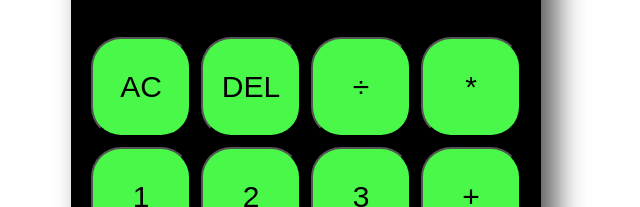
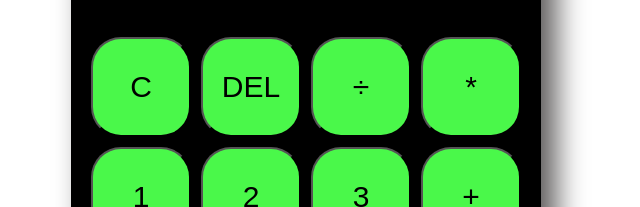
Before and after one commit to kaidenkliegl/calculator, a plain HTML site: page index.html in a window 1280 px wide. Shown: the part 313-520 px from the top of the page, 334-974 px from the left. Drawn offline with Linux system fonts and the light colour scheme.

Commit message:
adjusted clear button

```diff
--- a/index.html
+++ b/index.html
@@ -14,7 +14,7 @@
             <div class="light"></div>
         </div>
                 <div class="grid">
-                    <button id ='data-all-clear'>AC</button>
+                    <button id ='data-all-clear'>C</button>
                     <button class = 'delete'>DEL</button>
                     <button class = 'data-operation'>÷</button>
                     <button class = 'data-operation'>*</button>
```
